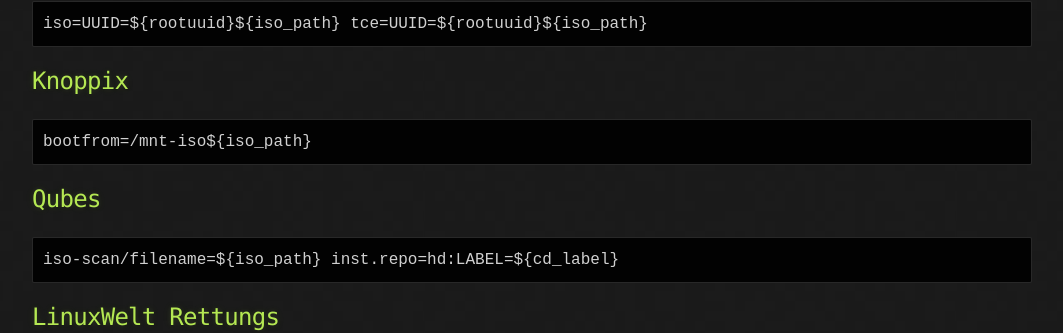
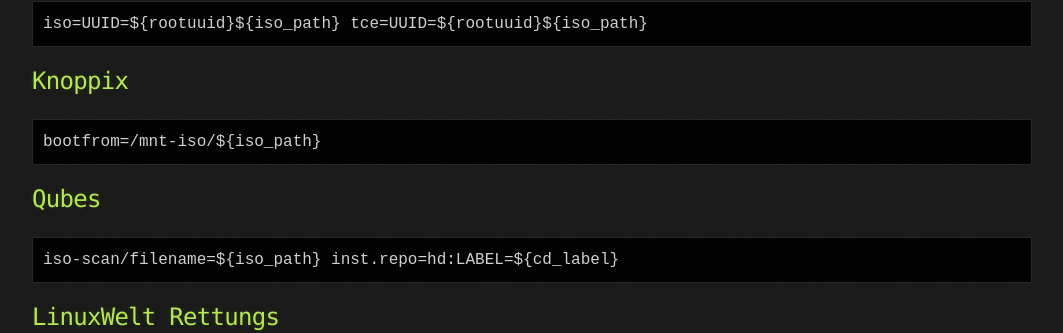
Before and after one commit to a1ive/a1ive.github.io, a Jekyll site: the page built from grub2_loopback.md, in a window 1280 px wide and 900 px high, scrolled down 4949 px. Shown: the part 361-694 px from the top of the window, without its empty margins (108-1171 px from the left). Built offline with Jekyll 4.4.1, drawn with Linux system fonts in a browser that asks for light colours; our own code applies the rules of GitHub Pages for plain Markdown files.

````diff
--- a/grub2_loopback.md
+++ b/grub2_loopback.md
@@ -219,7 +219,7 @@ iso=UUID=${rootuuid}${iso_path} tce=UUID=${rootuuid}${iso_path}
 
 ## Knoppix
 ```
-bootfrom=/mnt-iso${iso_path}
+bootfrom=/mnt-iso/${iso_path}
 ```
 
 ## Qubes
````
